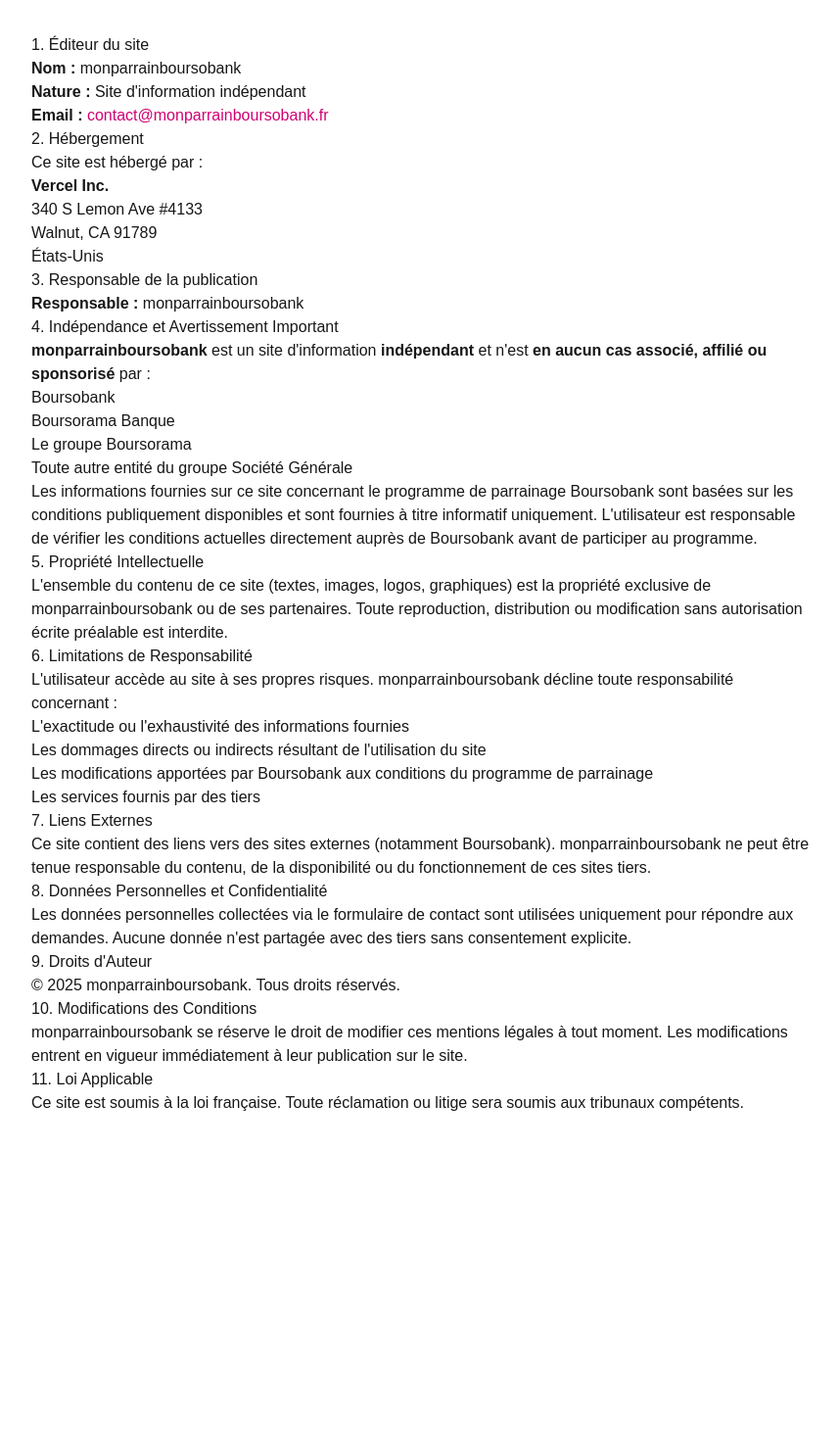
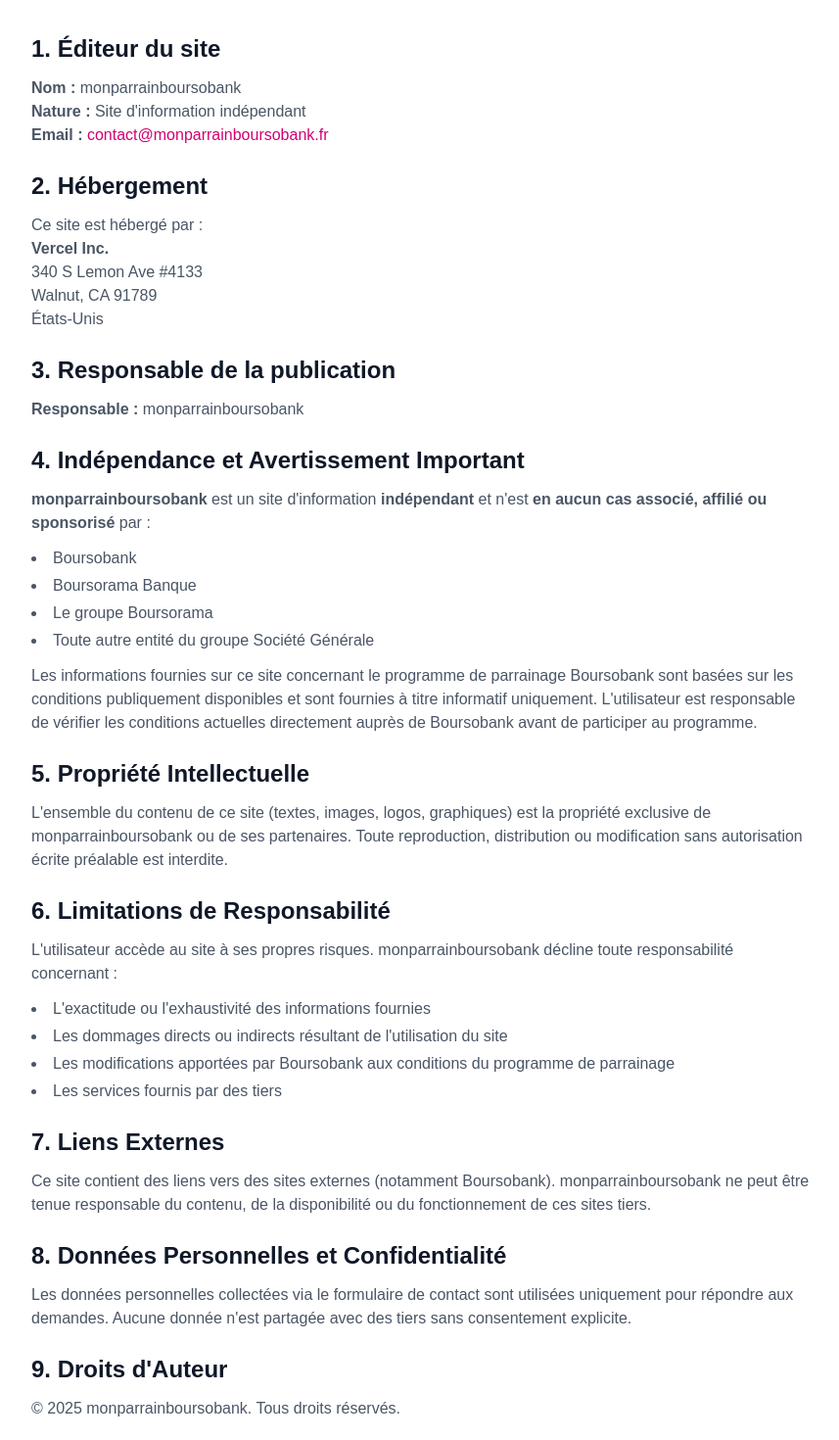
Before and after one commit to tomroad30/bourso26, a Next.js app: page /mentions-legales in a window 1280 px wide. Shown: the part 260-1730 px from the top of the page at 98% size, without its empty margins (208-1065 px from the left). Before the commit the page ends 1462 px from the top, so only its background shows below. Built offline with nearby package versions, Linux system fonts and the light colour scheme.

Commit message:
🔧 Fix mentions-legales styling - remove prose class

```diff
--- a/app/mentions-legales/page.tsx
+++ b/app/mentions-legales/page.tsx
@@ -15,85 +15,111 @@
 
       {/* Content */}
       <div className="mx-auto max-w-4xl px-4 md:px-8 lg:px-12 py-12 md:py-16">
-        <div className="prose prose-lg max-w-none">
+        <div className="space-y-6">
 
-          <h2>1. Éditeur du site</h2>
-          <p>
+          <section>
+            <h2 className="text-2xl font-bold text-gray-900 mb-3">1. Éditeur du site</h2>
+            <p className="text-gray-600">
               <strong>Nom :</strong> monparrainboursobank<br />
               <strong>Nature :</strong> Site d'information indépendant<br />
               <strong>Email :</strong> <a href="mailto:contact@monparrainboursobank.fr" className="text-[#D20073] hover:underline">contact@monparrainboursobank.fr</a>
             </p>
+          </section>
 
-          <h2>2. Hébergement</h2>
-          <p>
+          <section>
+            <h2 className="text-2xl font-bold text-gray-900 mb-3">2. Hébergement</h2>
+            <p className="text-gray-600">
               Ce site est hébergé par :<br />
               <strong>Vercel Inc.</strong><br />
               340 S Lemon Ave #4133<br />
               Walnut, CA 91789<br />
               États-Unis
             </p>
+          </section>
 
-          <h2>3. Responsable de la publication</h2>
-          <p>
+          <section>
+            <h2 className="text-2xl font-bold text-gray-900 mb-3">3. Responsable de la publication</h2>
+            <p className="text-gray-600">
               <strong>Responsable :</strong> monparrainboursobank
             </p>
+          </section>
 
-          <h2>4. Indépendance et Avertissement Important</h2>
-          <p>
+          <section>
+            <h2 className="text-2xl font-bold text-gray-900 mb-3">4. Indépendance et Avertissement Important</h2>
+            <p className="text-gray-600 mb-3">
               <strong>monparrainboursobank</strong> est un site d'information <strong>indépendant</strong> et n'est <strong>en aucun cas associé, affilié ou sponsorisé</strong> par :
             </p>
-          <ul>
+            <ul className="text-gray-600 list-disc list-inside space-y-1 mb-3">
               <li>Boursobank</li>
               <li>Boursorama Banque</li>
               <li>Le groupe Boursorama</li>
               <li>Toute autre entité du groupe Société Générale</li>
             </ul>
-          <p>
+            <p className="text-gray-600">
               Les informations fournies sur ce site concernant le programme de parrainage Boursobank sont basées sur les conditions publiquement disponibles et sont fournies à titre informatif uniquement. L'utilisateur est responsable de vérifier les conditions actuelles directement auprès de Boursobank avant de participer au programme.
             </p>
+          </section>
 
-          <h2>5. Propriété Intellectuelle</h2>
-          <p>
+          <section>
+            <h2 className="text-2xl font-bold text-gray-900 mb-3">5. Propriété Intellectuelle</h2>
+            <p className="text-gray-600">
               L'ensemble du contenu de ce site (textes, images, logos, graphiques) est la propriété exclusive de monparrainboursobank ou de ses partenaires. Toute reproduction, distribution ou modification sans autorisation écrite préalable est interdite.
             </p>
+          </section>
 
-          <h2>6. Limitations de Responsabilité</h2>
-          <p>
+          <section>
+            <h2 className="text-2xl font-bold text-gray-900 mb-3">6. Limitations de Responsabilité</h2>
+            <p className="text-gray-600 mb-3">
               L'utilisateur accède au site à ses propres risques. monparrainboursobank décline toute responsabilité concernant :
             </p>
-          <ul>
+            <ul className="text-gray-600 list-disc list-inside space-y-1">
               <li>L'exactitude ou l'exhaustivité des informations fournies</li>
               <li>Les dommages directs ou indirects résultant de l'utilisation du site</li>
               <li>Les modifications apportées par Boursobank aux conditions du programme de parrainage</li>
               <li>Les services fournis par des tiers</li>
             </ul>
+          </section>
 
-          <h2>7. Liens Externes</h2>
-          <p>
+          <section>
+            <h2 className="text-2xl font-bold text-gray-900 mb-3">7. Liens Externes</h2>
+            <p className="text-gray-600">
               Ce site contient des liens vers des sites externes (notamment Boursobank). monparrainboursobank ne peut être tenue responsable du contenu, de la disponibilité ou du fonctionnement de ces sites tiers.
             </p>
+          </section>
 
-          <h2>8. Données Personnelles et Confidentialité</h2>
-          <p>
+          <section>
+            <h2 className="text-2xl font-bold text-gray-900 mb-3">8. Données Personnelles et Confidentialité</h2>
+            <p className="text-gray-600">
               Les données personnelles collectées via le formulaire de contact sont utilisées uniquement pour répondre aux demandes. Aucune donnée n'est partagée avec des tiers sans consentement explicite.
             </p>
+          </section>
 
-          <h2>9. Droits d'Auteur</h2>
-          <p>
+          <section>
+            <h2 className="text-2xl font-bold text-gray-900 mb-3">9. Droits d'Auteur</h2>
+            <p className="text-gray-600">
               © {new Date().getFullYear()} monparrainboursobank. Tous droits réservés.
             </p>
+          </section>
 
-          <h2>10. Modifications des Conditions</h2>
-          <p>
+          <section>
+            <h2 className="text-2xl font-bold text-gray-900 mb-3">10. Modifications des Conditions</h2>
+            <p className="text-gray-600">
               monparrainboursobank se réserve le droit de modifier ces mentions légales à tout moment. Les modifications entrent en vigueur immédiatement à leur publication sur le site.
             </p>
+          </section>
 
-          <h2>11. Loi Applicable</h2>
-          <p>
+          <section>
+            <h2 className="text-2xl font-bold text-gray-900 mb-3">11. Loi Applicable</h2>
+            <p className="text-gray-600">
               Ce site est soumis à la loi française. Toute réclamation ou litige sera soumis aux tribunaux compétents.
             </p>
+          </section>
 
         </div>
+
+        <p className="text-gray-500 text-sm mt-12">
+          Dernière mise à jour : 28 décembre 2025
+        </p>
       </div>
     </main>
   );
```
Lines whose indentation alone changed are shown as unchanged.
